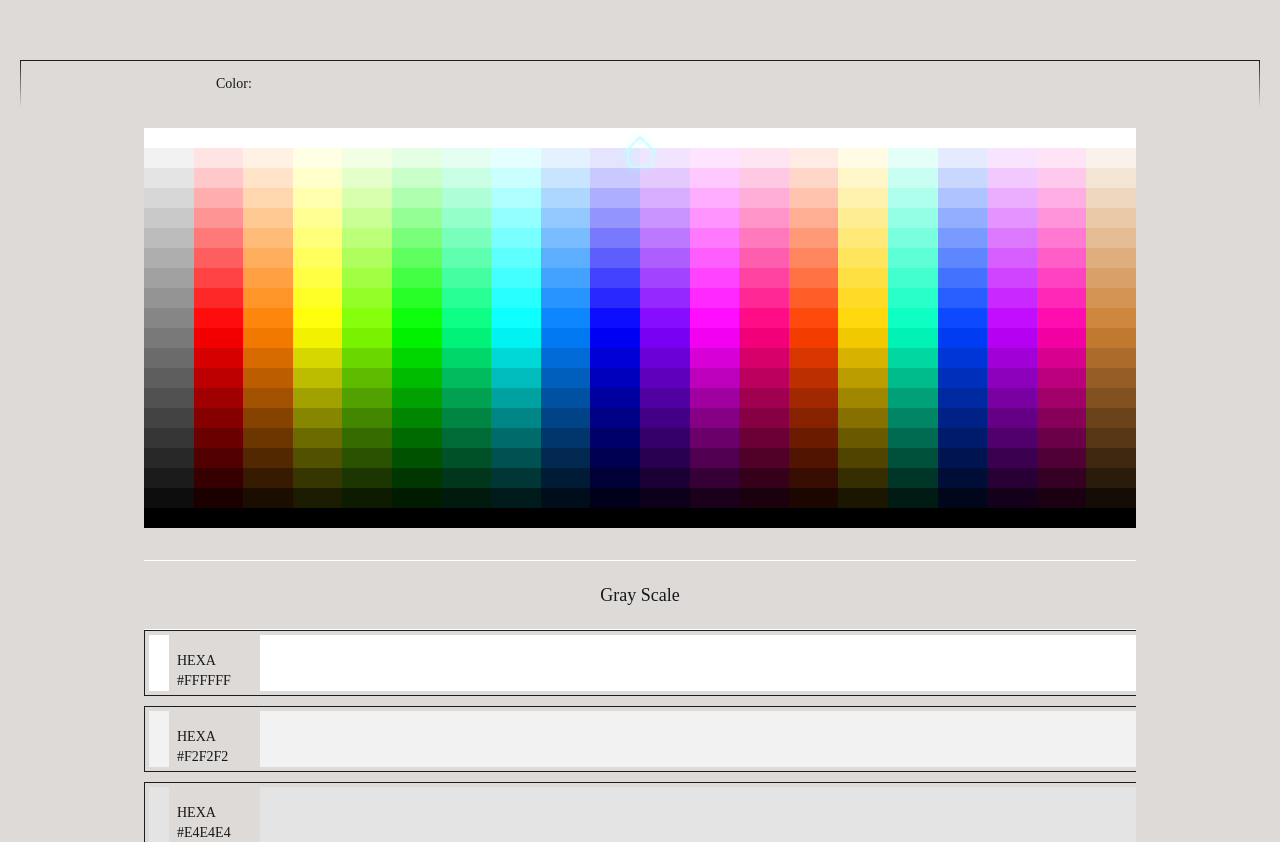
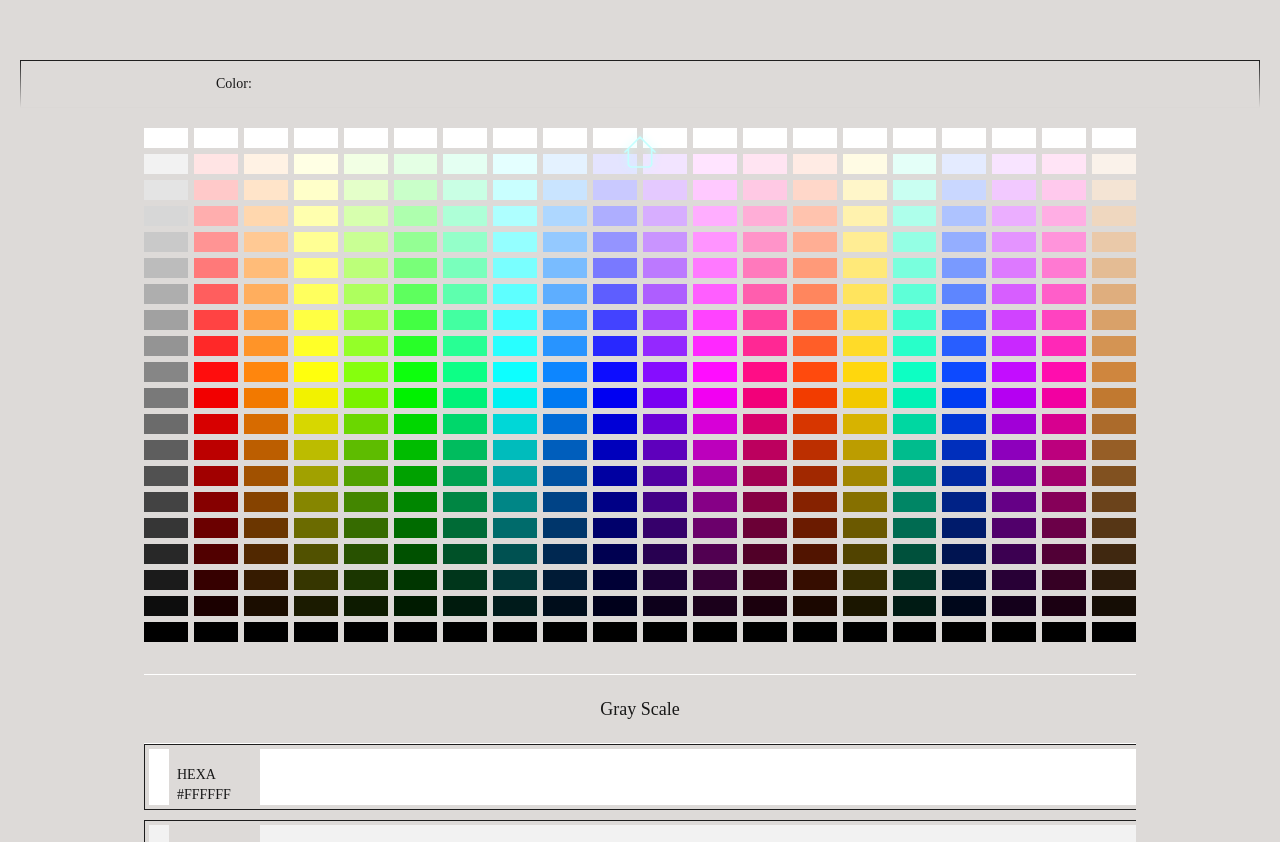
Before and after one commit to wuerion/Tools-React, a React (Vite) app: page /colorPage in a window 1280 px wide. Shown: the part 580-1422 px from the top of the page. Built offline with nearby package versions, Linux system fonts and the light colour scheme; a web font is replaced by a local one.

Commit message:
added style gap

```diff
--- a/src/components/SubComponents/ColorPage/Piker/BoxColor.jsx
+++ b/src/components/SubComponents/ColorPage/Piker/BoxColor.jsx
@@ -62,7 +62,7 @@ function BoxColor({ color, colorSelectHtml, colorSelectRgb, colorSelectHsl }) {
   };
 
   return (
-    <div>
+    <div className="flex flex-col md:gap-1.5">
       {/* Mapeo de colores */}
       {color.map((col, i) =>
         createElement(
--- a/src/components/SubComponents/ColorPage/Piker/ColorPiker.jsx
+++ b/src/components/SubComponents/ColorPage/Piker/ColorPiker.jsx
@@ -117,7 +117,7 @@ function ColorPiker() {
         rgb={selectedRgb}
         hsl={selectedHsl}
       />
-      <div className="w-full h-full grid grid-cols-20 md:w-4/5 md:h-4/5">
+      <div className="w-full h-full grid grid-cols-20 md:w-4/5 md:h-4/5 md:gap-1.5">
         {/* Pasa setselectedHtml a cada BoxColor */}
         <div className="GrayGroup">
           <BoxColor
```
